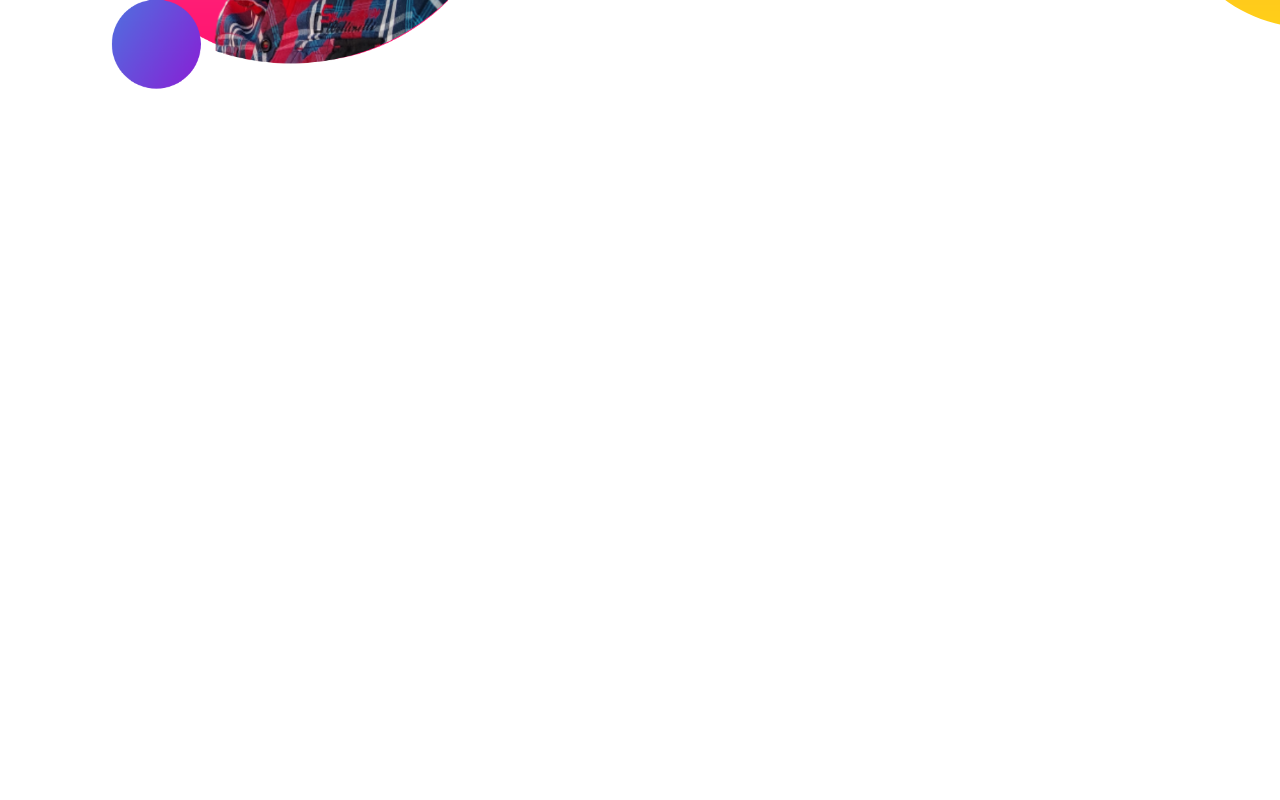
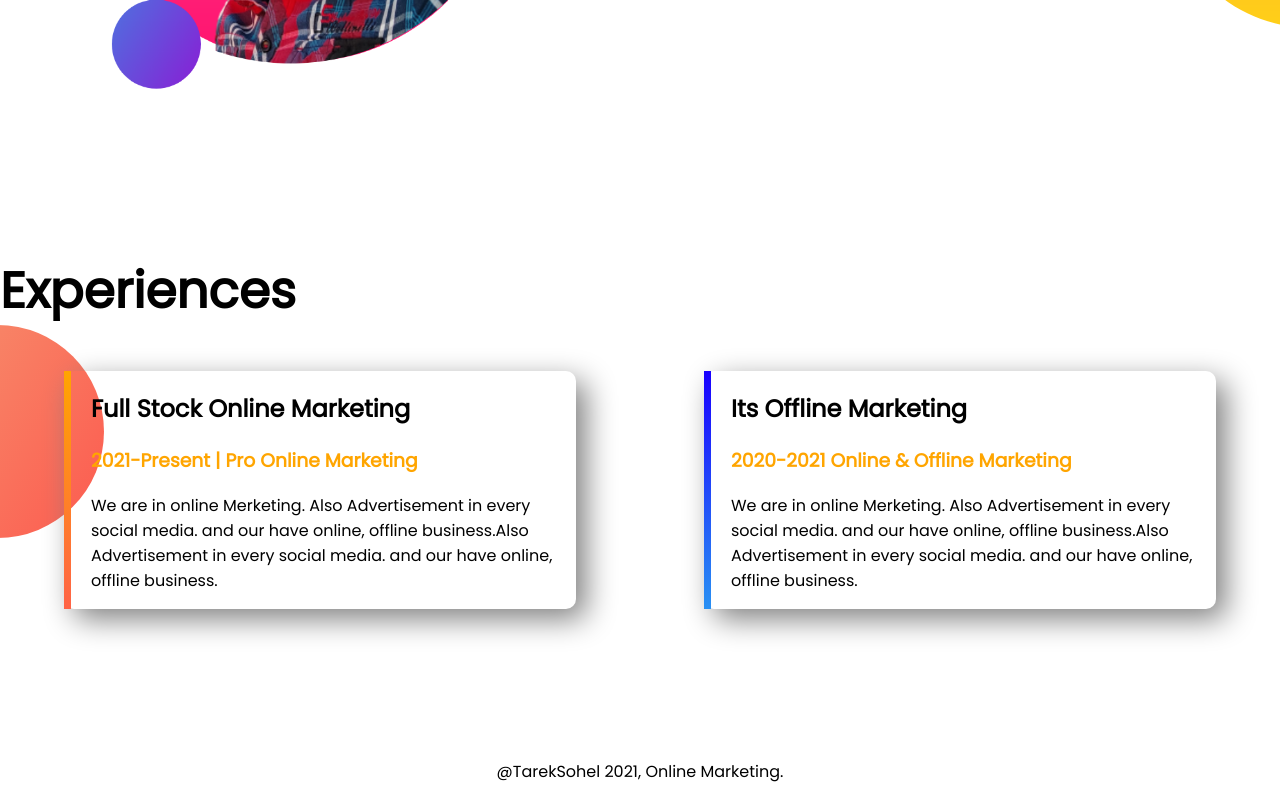
Before and after one commit to ASNSohel/developer-port, a plain HTML site: page index.html in a window 1280 px wide. Shown: the part 960-1760 px from the top of the page. Before the commit the page ends 1214 px from the top, so only its background shows below. Drawn offline with Linux system fonts and the light colour scheme.

Commit message:
footer and experience added

```diff
--- a/index.html
+++ b/index.html
@@ -13,7 +13,7 @@
 </head>
 
 <body>
-    <section class="top-banner">
+    <section class="top-banner flesible-container">
         <div class="half-whidth">
             <h1>Welcome To</h1>
             <h1><span class="orange-color">Tarek Sohel</span> World!</h1>
@@ -27,7 +27,7 @@
             <img src="images/sohel bg.png">
         </div>
     </section>
-    <section class="dream-big">
+    <section class="dream-big flesible-container">
         <div class="half-whidth">
             <img src="images/sohel-bg2.png">
 
@@ -42,6 +42,29 @@
 
         </div>
     </section>
+    <section class="experience">
+        <h1>Experiences</h1>
+        <dev class="flesible-container">
+            <div id="Full-Stock" class="exp-item">
+                <h2>Full Stock Online Marketing</h2>
+                <h3 class="orange-color">2021-Present | Pro Online Marketing</h3>
+                <p>We are in online Merketing. Also Advertisement in every social media. and our have online, offline
+                    business.Also Advertisement in every social media. and our have online, offline business.</p>
+
+            </div>
+            <div id="offline-marketing" class="exp-item">
+                <h2>Its Offline Marketing</h2>
+                <h3 class="orange-color">2020-2021 Online & Offline Marketing</h3>
+                <p>We are in online Merketing. Also Advertisement in every social media. and our have online, offline
+                    business.Also Advertisement in every social media. and our have online, offline business.</p>
+
+            </div>
+        </dev>
+
+    </section>
+    <footer>
+        <p>@TarekSohel 2021, Online Marketing.</p>
+    </footer>
 
 </body>
 
--- a/style.css
+++ b/style.css
@@ -9,7 +9,7 @@ h1{
     color: orange;
 
 }
-section{
+.flesible-container{
     display: flex;
     margin-bottom: 150px;
 }
@@ -39,3 +39,33 @@ section{
     background-repeat: no-repeat;
     background-position: right;
 }
+.exp-item{
+    width: 40%;
+    margin-left: 5%;
+    margin-right: 5%;
+    padding-left: 20px;
+    border-radius: 10px;
+    box-shadow: 10px 10px 30px gray;
+
+
+}
+.experience{
+    background-image: url(images/exp-bg.png);
+    background-repeat: no-repeat;
+    background-position:left ;
+}
+#offline-marketing{
+    border-left: 7px solid;
+    border-image: linear-gradient(rgb(25, 0, 255), rgb(41, 145, 243));
+    border-image-slice: 1;
+
+
+}
+#Full-Stock{
+    border-left: 7px solid;
+    border-image: linear-gradient(orange, tomato);
+    border-image-slice: 1;
+}
+footer p {
+    text-align: center;
+}
```
Also changed, not shown: images/jhankar.png (deleted), images/jhankar2.png (deleted), images/my-bg.png (deleted), images/my-bg2.png (deleted), images/sohel1.png (deleted), images/sohel2.png (deleted), images/sohel3.png (deleted), images/sohel4.png (deleted), 4 other files.
